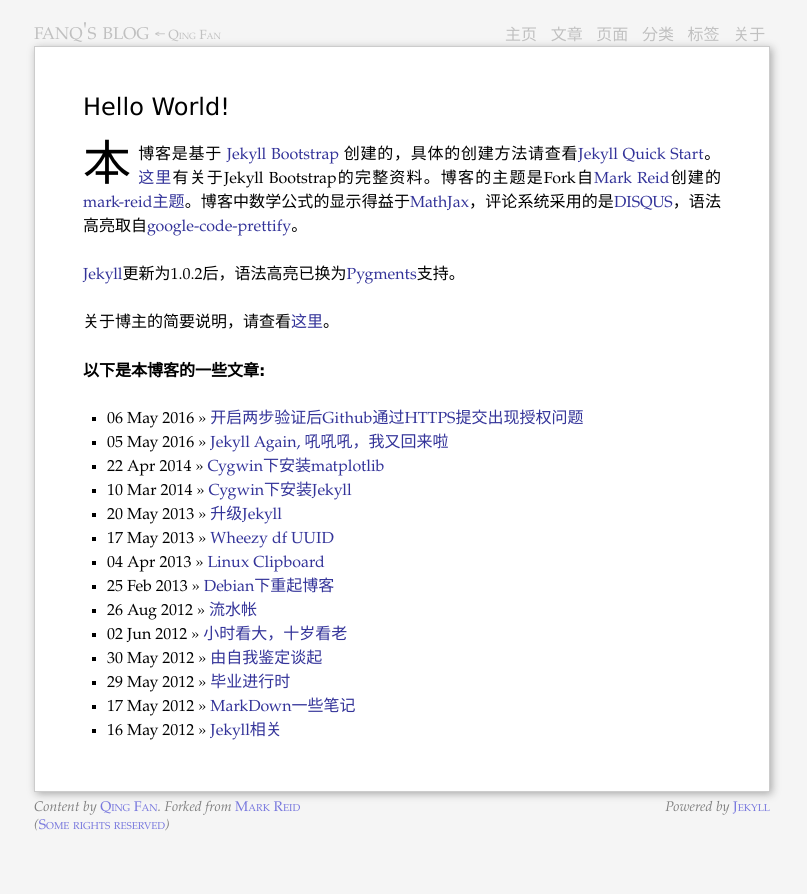
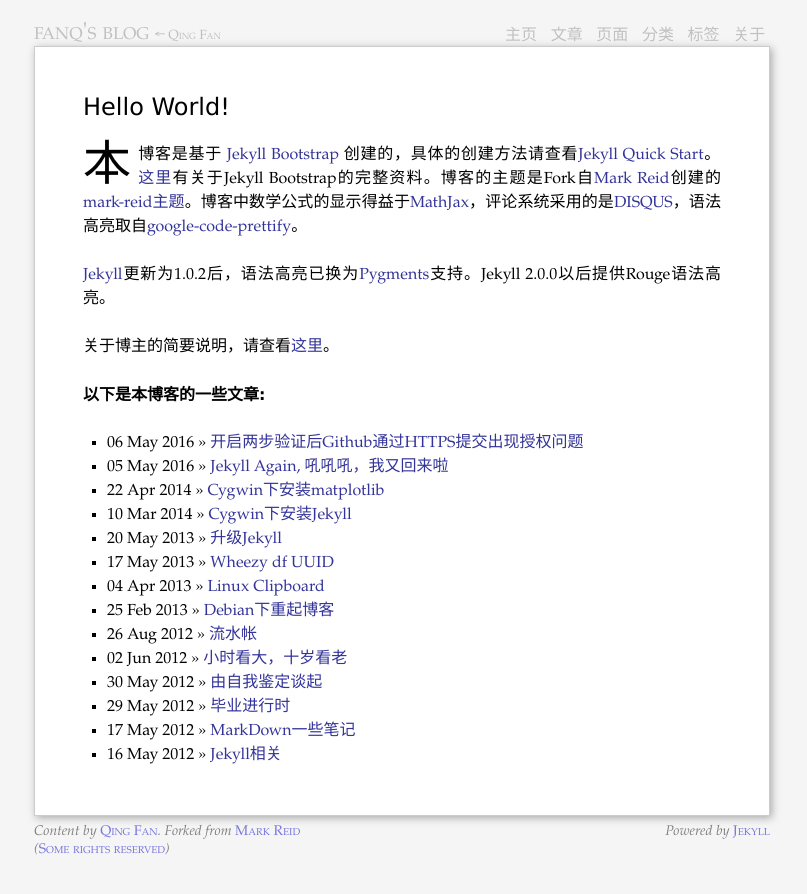
Before and after one commit to fanqo/fanqo.github.com, a Jekyll site: the page built from index.html, in a window 1280 px wide. Shown: the top 894 px of the page, without its empty margins (238-1045 px from the left). Built offline with Jekyll 4.4.1, drawn with Linux system fonts in a browser that asks for light colours.

Commit message:
更新index.html

```diff
--- a/index.html
+++ b/index.html
@@ -14,7 +14,8 @@ Quick Start</a>。<a href='http://jekyllbootstrap.com'>
 href='http://mark.reid.name/'>Mark Reid</a>创建的<a
 href='https://github.com/jekyllbootstrap/theme-mark-reid.git'>mark-reid主题</a>。博客中数学公式的显示得益于<a
 href='http://www.mathjax.org/'>MathJax</a>，评论系统采用的是<a href='https://disqus.com'>DISQUS</a>，语法高亮取自<a href='http://code.google.com/p/google-code-prettify/'>google-code-prettify</a>。</p>
-<p><a href='http://jekyllrb.com/'> Jekyll</a>更新为1.0.2后，语法高亮已换为<a href='http://pygments.org/'>Pygments</a>支持。</p>
+<p><a href='http://jekyllrb.com/'>
+Jekyll</a>更新为1.0.2后，语法高亮已换为<a href='http://pygments.org/'>Pygments</a>支持。Jekyll 2.0.0以后提供Rouge语法高亮。</p>
 <p>关于博主的简要说明，请查看<a href='about.html'>这里</a>。</p>
 
 <h2 id='sample_posts'>以下是本博客的一些文章:</h2>
```
